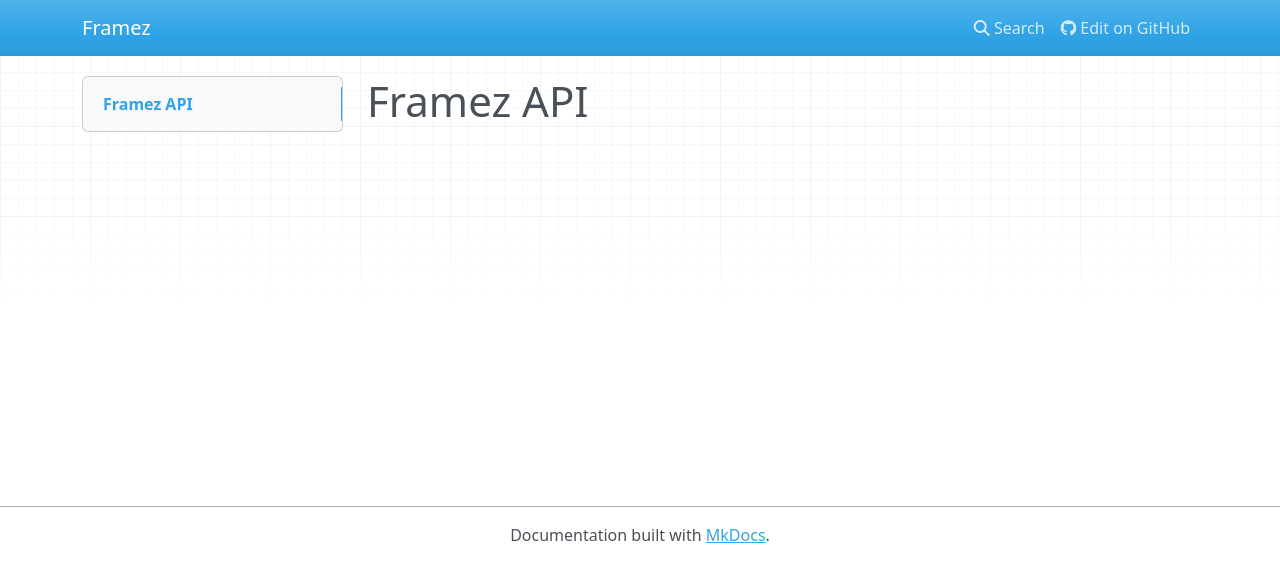
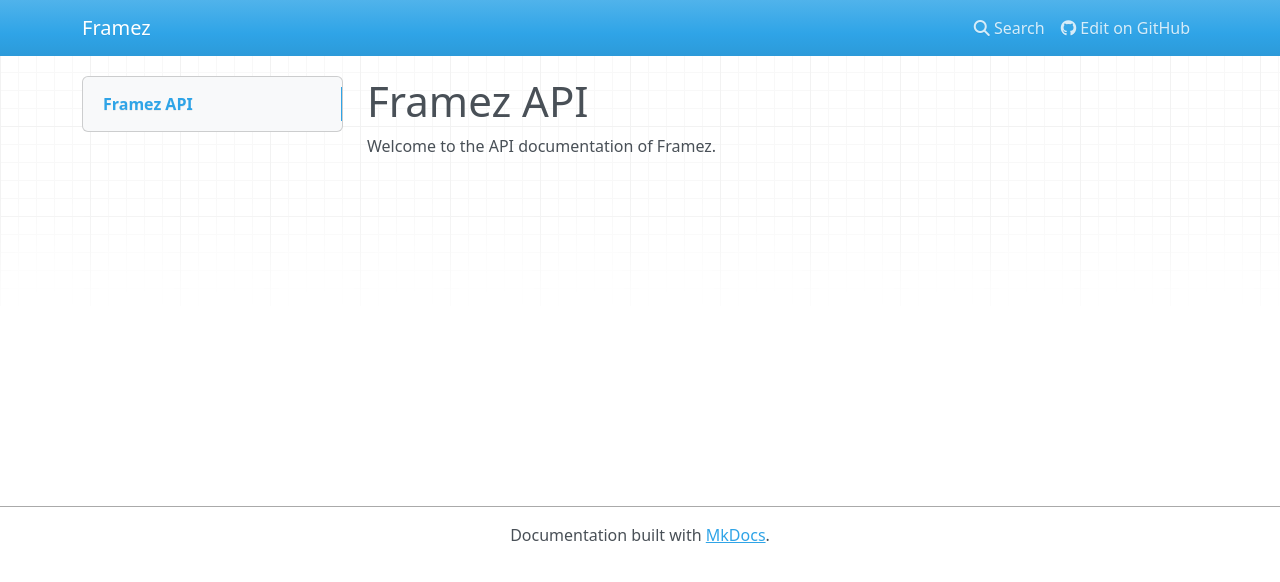
Before and after one commit to ModApiDocs/framez, an MkDocs documentation site: the page built from docs/index.md, in a window 1280 px wide. Shown: the top 582 px of the page. Built offline with MkDocs 1.6.1, drawn with Linux system fonts in a browser that asks for light colours; nearby versions of some CDN libraries; old or Windows-style settings are respelled for this version of MkDocs.

Commit message:
Travis build test

```diff
--- a/docs/index.md
+++ b/docs/index.md
@@ -1 +1,2 @@
 # Framez API
+Welcome to the API documentation of Framez.
```
